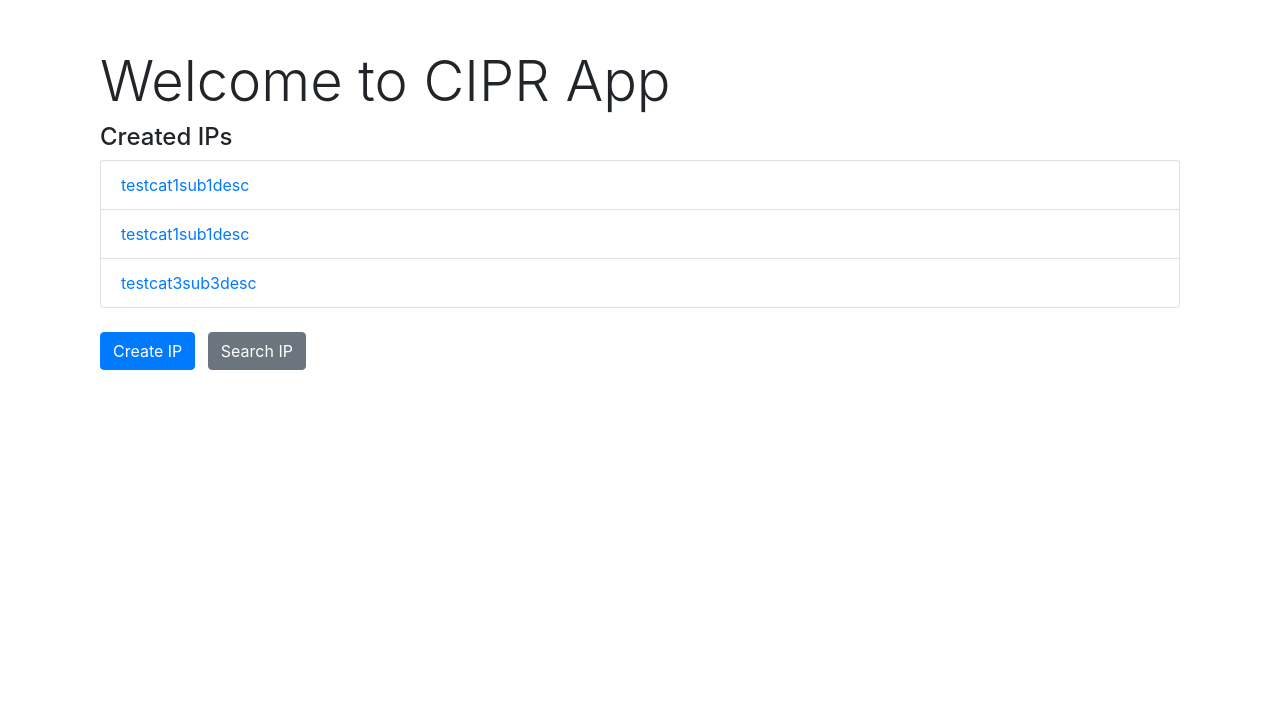
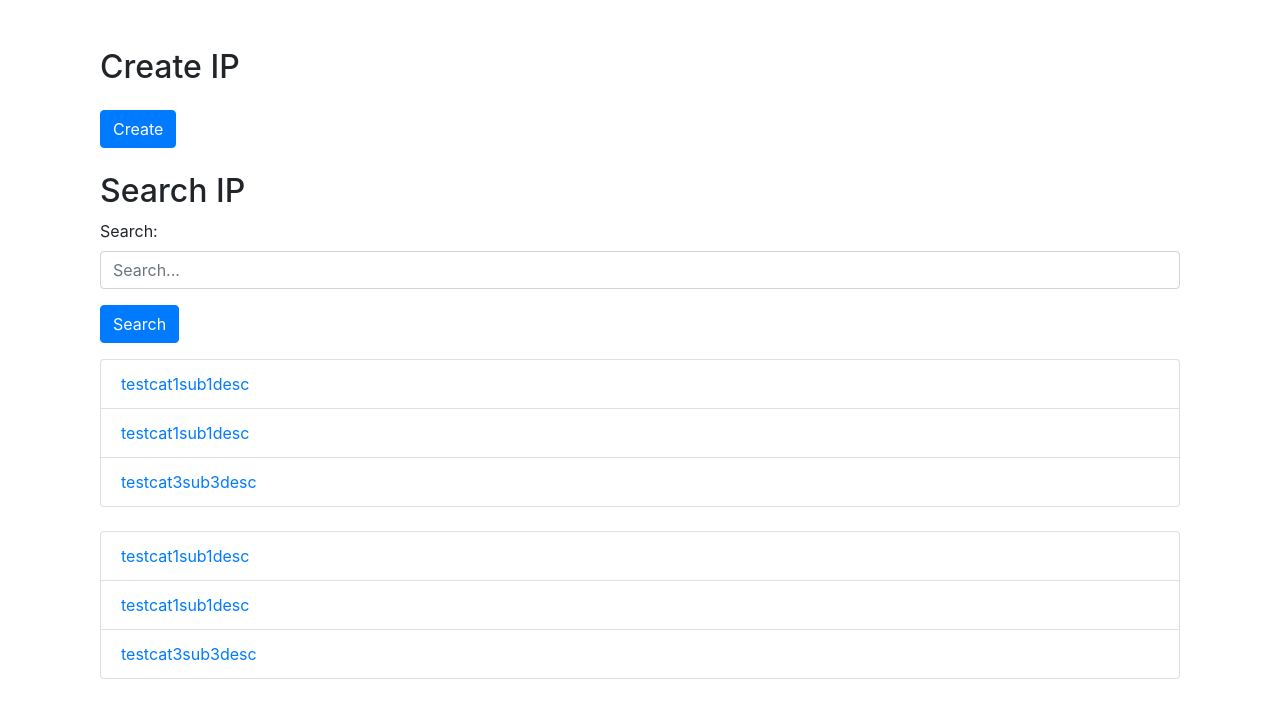
Before and after one commit to rahulchavan424/cipr, a Flask app: template templates/home.html in a window 1280 px wide. Shown: the part 56-774 px from the top of the page. Run offline with Flask 3, Linux system fonts and the light colour scheme; the template is opened without the code that fills it: values that come from a table or form of the project are taken from there, others are empty; some libraries are stand-ins or nearby versions.

Commit message:
Modified IP Search

```diff
--- a/app.py
+++ b/app.py
@@ -4,6 +4,7 @@ from flask_sqlalchemy import SQLAlchemy
 app = Flask(__name__)
 app.config['SECRET_KEY'] = 'your_secret_key'
 app.config['SQLALCHEMY_DATABASE_URI'] = 'sqlite:///cipr.db'
+app.config['UPLOAD_FOLDER'] = 'uploads'
 db = SQLAlchemy(app)
 
 app.app_context().push()
--- a/forms.py
+++ b/forms.py
@@ -1,13 +1,13 @@
 from flask_wtf import FlaskForm
-from wtforms import StringField, TextAreaField, SubmitField, PasswordField, SelectField
+from wtforms import StringField, TextAreaField, SubmitField, PasswordField, SelectField, MultipleFileField
 from wtforms.validators import DataRequired, Email, EqualTo, Length
 
 class IPCreateForm(FlaskForm):
-    category = StringField('IP Category')
-    subcategory = StringField('IP Sub Category')
-    short_description = StringField('IP Short Description')
-    elaborate_description = TextAreaField('IP Elaborate Description')
-    attachments = StringField('Attachments')
+    category = StringField('IP Category', validators=[DataRequired()])
+    subcategory = StringField('IP Sub Category', validators=[DataRequired()])
+    short_description = StringField('IP Short Description', validators=[DataRequired()])
+    elaborate_description = TextAreaField('IP Elaborate Description', validators=[DataRequired()])
+    attachments = MultipleFileField('Attachments')
     submit = SubmitField('Submit')
 
 class IPSearchForm(FlaskForm):
--- a/models.py
+++ b/models.py
@@ -41,4 +41,3 @@ class IP(db.Model):
     short_description = db.Column(db.String(255), nullable=False)
     elaborate_description = db.Column(db.Text, nullable=False)
     attachments = db.Column(db.String(255))
-    # ... other fields
--- a/routes.py
+++ b/routes.py
@@ -4,16 +4,28 @@ from forms import IPCreateForm, IPSearchForm, RegistrationForm, LoginForm
 from models import User, IP
 from auth import require_auth_token, require_role
 from roles import UserRole
+import os
+from werkzeug.utils import secure_filename
 
-@app.route('/')
+# file upload extensions
+ALLOWED_EXTENSIONS = {'pdf', 'doc', 'docx', 'txt'}
+def allowed_file(filename):
+    return '.' in filename and filename.rsplit('.', 1)[1].lower() in ALLOWED_EXTENSIONS
+
+@app.route('/', methods=['GET', 'POST'])
 @require_auth_token
 def home():
+    form = IPSearchForm()
+    search_results = []
+
     auth_token = session.get('auth_token')
     if auth_token:
         user = User.query.filter_by(auth_token=auth_token).first()
         if user:
+            search_query = form.search_query.data
+            search_results = IP.query.filter(IP.short_description.ilike(f'%{search_query}%')).all()
             ips = IP.query.all()
-            return render_template('home.html', ips=ips)
+            return render_template('home.html', form=form, ips=search_results, search_query=search_query)
     flash('You need to be logged in to access this page.', 'info')
     return redirect(url_for('login'))
 
@@ -29,8 +41,15 @@ def ip_create():
             subcategory=form.subcategory.data,
             short_description=form.short_description.data,
             elaborate_description=form.elaborate_description.data,
-            attachments=form.attachments.data,
         )
+        # handle file upload
+        attachments = []
+        for file in request.files.getlist('attachments'):
+            if file and allowed_file(file.filename):
+                filename = secure_filename(file.filename)
+                file.save(os.path.join(app.config['UPLOAD_FOLDER'], filename))
+                attachments.append(filename)
+        new_ip.attachments = ', '.join(attachments)
         db.session.add(new_ip)
         db.session.commit()
         return redirect(url_for('home'))
@@ -40,17 +59,6 @@ def ip_create():
 def ip_detail(ip_id):
     ip = IP.query.get(ip_id)
     return render_template('ip_detail.html', ip=ip)
-
-@app.route('/ip/search', methods=['GET', 'POST'])
-def ip_search():
-    form = IPSearchForm()
-    search_results = []
-
-    if form.validate_on_submit():
-        search_query = form.search_query.data
-        search_results = IP.query.filter(IP.short_description.ilike(f'%{search_query}%')).all()
-
-    return render_template('ip_search.html', form=form, search_results=search_results)
 
 @app.route('/login', methods=['GET', 'POST'])
 def login():
--- a/templates/home.html
+++ b/templates/home.html
@@ -2,10 +2,36 @@
 
 {% block content %}
     <div class="container mt-4">
-        <div class="row">
+        <div class="row mt-4">
             <div class="col">
-                <h1 class="display-4">Welcome to CIPR App</h1>
-                <h2 class="h4">Created IPs</h2>
+                <h2 class="display-5">Create IP</h2>
+                <div class="mt-4">
+                    <a class="btn btn-primary" href="{{ url_for('ip_create') }}">Create</a>
+                </div>
+            </div>
+        </div>
+        <div class="row mt-4">
+            <div class="col">
+                <h2 class="display-5">Search IP</h2>
+                <form method="POST">
+                    {{ form.hidden_tag() }}
+                    <div class="form-group">
+                        <label for="{{ form.search_query.id }}">Search:</label>
+                        {{ form.search_query(class="form-control", size=20, placeholder="Search...") }}
+                    </div>
+                    <button type="submit" class="btn btn-primary">Search</button>
+                </form>
+                <ul class="list-group mt-3">
+                    {% for ip in search_results %}
+                        <li class="list-group-item">
+                            <a href="{{ url_for('ip_detail', ip_id=ip.id) }}">{{ ip.short_description }}</a>
+                        </li>
+                    {% endfor %}
+                </ul>
+            </div>
+        </div>
+        <div class="row mt-4">
+            <div class="col">
                 <ul class="list-group">
                     {% for ip in ips %}
                         <li class="list-group-item">
@@ -13,10 +39,6 @@
                         </li>
                     {% endfor %}
                 </ul>
-                <div class="mt-4">
-                    <a class="btn btn-primary" href="{{ url_for('ip_create') }}">Create IP</a>
-                    <a class="btn btn-secondary ml-2" href="{{ url_for('ip_search') }}">Search IP</a>
-                </div>
             </div>
         </div>
     </div>
--- a/templates/ip_create.html
+++ b/templates/ip_create.html
@@ -5,7 +5,7 @@
         <div class="row">
             <div class="col">
                 <h1 class="display-4">Create New IP</h1>
-                <form method="POST" class="mt-3">
+                <form method="POST" enctype="multipart/form-data" class="mt-3">
                     {{ form.hidden_tag() }}
                     <div class="form-group">
                         <label for="{{ form.category.id }}">Category:</label>
@@ -25,7 +25,7 @@
                     </div>
                     <div class="form-group">
                         <label for="{{ form.attachments.id }}">Attachments:</label>
-                        {{ form.attachments(class="form-control") }}
+                        {{ form.attachments(class="form-control", type="file", multiple="multiple") }}
                     </div>
                     <button type="submit" class="btn btn-primary">Create</button>
                 </form>
```
Also changed, not shown: templates/ip_search.html (deleted, +0 -26 lines), instance/cipr.db, 2 other files.
